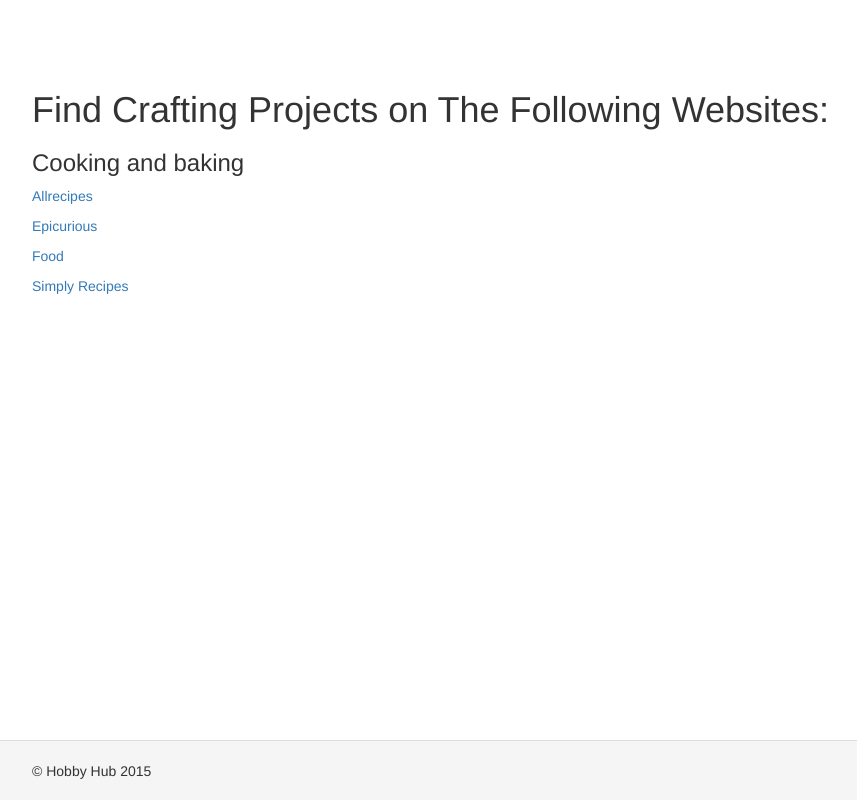
After one commit to wwcao/group8, a Yii app: template basic/views/site/dog.php in a window 1280 px wide. The commit adds this page. Shown: the whole page, without its empty margins (38-895 px from the left). Run offline with PHP 8.4 and a stand-in for Yii, Linux system fonts and the light colour scheme; the template is opened without the code that fills it, so the values that code supplies are empty; some libraries are stand-ins or nearby versions.

Commit message:
added dog!

```diff
--- a/basic/controllers/SiteController.php
+++ b/basic/controllers/SiteController.php
@@ -147,4 +147,9 @@
     {
         return $this->render('recipes');
     }
+public function actionDog()
+  {
+        return $this->render('recipes');
+    }
+
 }
--- a/basic/views/layouts/main.php
+++ b/basic/views/layouts/main.php
@@ -41,6 +41,7 @@
             ['label' => 'Recipes', 'url' => ['/site/recipes']],
             ['label' => 'About', 'url' => ['/site/about']],
             ['label' => 'Contact', 'url' => ['/site/contact']],
+	['label'=> 'Dog', 'url' => ['/site/dog']],
             Yii::$app->user->isGuest ?
               	['label' => 'Login', 'url' => ['/site/login']]:
 		['label' => 'Hello, ' . Yii::$app->user->identity->username .'!',
--- /dev/null
+++ b/basic/views/site/dog.php
@@ -0,0 +1,34 @@
+<?php
+
+use yii\helpers\Html;
+
+$this->title = 'Use these links to find crafting information you need:';
+$this->params['breadcrumbs'][] = $this->title;
+?>
+<div class="site-recipes">
+<h1> Find Crafting Projects on The Following Websites: </h1>
+<p>
+</p>
+<p>
+</p>
+    <h3>Cooking and baking</h3>
+
+    <p>
+        <a href="http://allrecipes.com">Allrecipes</a>
+
+
+    </p>
+    <p>
+        <a href="http://www.epicurious.com">Epicurious</a>
+
+     </p>
+     <p>
+         <a href="http://www.food.com">Food</a>
+
+      </p>
+      <p>
+      <a href="http://www.simplyrecipes.com">Simply Recipes</a>
+      </p>
+
+
+</div>
```
